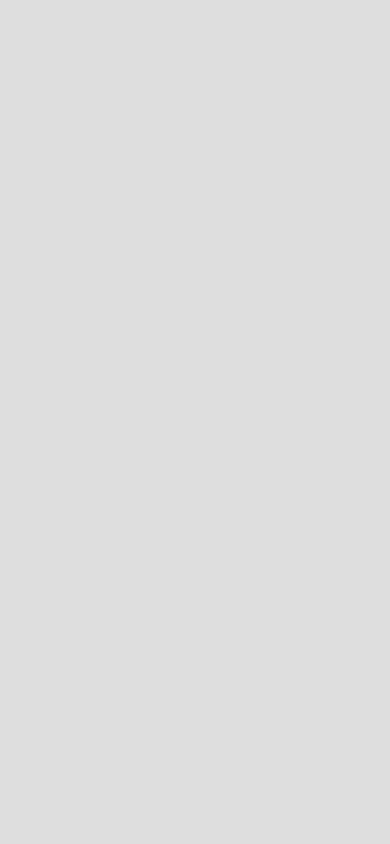
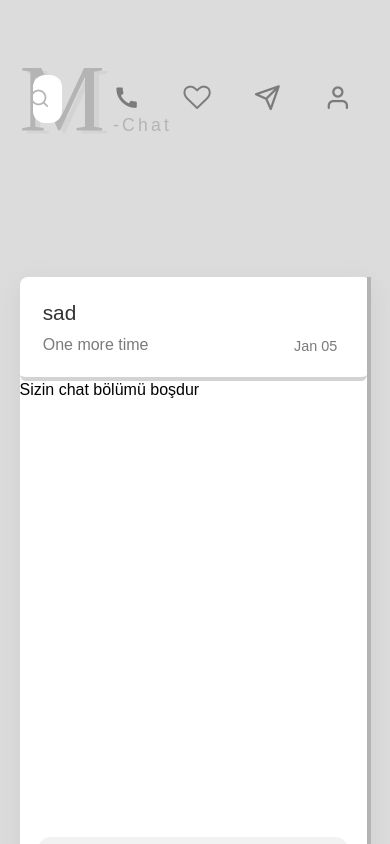
Before and after one commit to gurbanzman/m-chat, a React (Vite) app: page /chat/murad/murad in a window 390 px wide. Before the commit this address had no page. Shown: the top 844 px of the page. Built offline with nearby package versions, Linux system fonts and the light colour scheme.

Commit message:
chatting update

```diff
--- a/package.json
+++ b/package.json
@@ -13,6 +13,10 @@
   "dependencies": {
     "@ckeditor/ckeditor5-build-classic": "^42.0.2",
     "@ckeditor/ckeditor5-react": "^8.0.0",
+    "@cometchat/chat-uikit-react": "^4.3.19",
+    "@cometchat/uikit-elements": "^4.3.15",
+    "@cometchat/uikit-resources": "^4.3.11",
+    "@cometchat/uikit-shared": "^4.3.17",
     "antd": "^5.20.5",
     "axios": "^1.7.3",
     "cors": "^2.8.5",
--- a/src/App.jsx
+++ b/src/App.jsx
@@ -12,7 +12,8 @@ function App() {
       <Route path="/posts/:id" element={<MyPost />}/>
       <Route path="/my-likes/:id" element={<MyLike />}/>
       <Route path="/contact/:id" element={<Contact />}/>
-      <Route path="/chat/:id" element={<Chat />}/>
+      <Route path="/chat/:slug" element={<Chat />}/>
+      <Route path="/chat/:slug/:slug" element={<Chat />}/>
       <Route path="/account/:id" element={<Account  />}/>
       <Route path="/create-post/:id" element={<CreatePost />}/>
       <Route path="/post/:id" element={<Post />}/>
--- a/src/layouts/chat/index.jsx
+++ b/src/layouts/chat/index.jsx
@@ -1,16 +1,16 @@
 import { Link, NavLink} from "react-router-dom";
 import Mega from "../../components/layout-components/mega";
 
-export default function ChattingPage() {
+export default function ChattingPage({className,chatClassName}) {
   return (
     <Mega>
       <main className="main chat">
         <section className="content chat-section">
           <ul className="chat-users_lists">
-            <li className="chat-user_container chat--option">
+            <li className={`chat-user_container chat--option ${className}`}>
               <ul className="chat-user">
                 <li className="chat-user_option">
-                  <NavLink className={`chat-user_head`}>
+                  <NavLink to={`/chat/murad/murad`} className={`chat-user_head`}>
                     <div className="user-option">
                       <span className="user-option_head"> sad</span>
                       <span className="chat-user_latest_mes">
@@ -41,7 +41,7 @@ export default function ChattingPage() {
                 </li>
               </ul>
             </li>
-            <li className="chat-message_container chat--option">
+            <li className={`chat-message_container chat--option ${chatClassName}`}>
               <ul className="chat-message_title">
                 <li className="chat-message_list">
                   <Link className="chat-message_head">Example chat</Link>
--- /dev/null
+++ b/src/pages/chatting-text/index.jsx
@@ -0,0 +1,5 @@
+import ChattingTextPage from "../../layouts/chatting-text";
+
+export default function ChattingText() {
+  return <ChattingTextPage />;
+}
--- a/src/styles/responsive.xl.css
+++ b/src/styles/responsive.xl.css
@@ -46,6 +46,9 @@
    .half-option-user_desc{
       font-size: 1.10rem;
    }
+   .chat-user_container{
+      width: 50% !important;
+   }
 }
 
 /* responsive for 0-846px */
@@ -69,6 +72,9 @@
       width: 5% !important;
       height: 2rem !important;
       min-height: 2rem;
+   }
+   .chat-user_container{
+      width: 40% !important;
    }
 }
 
@@ -95,4 +101,10 @@
    .content{
       width: 90% !important;
    }
+   .chat-user_container{
+      width: 100% !important;
+   }
+   .chat-message_container{
+      display: none;
+   }
 }
--- a/src/styles/responsive.xxl.css
+++ b/src/styles/responsive.xxl.css
@@ -41,6 +41,9 @@
    .main-contact_desc{
       font-size: 1rem !important;
    }
+   .chat-section{
+      width: 90% !important;
+   }
 }
 
 /* responsive for 0-1375px */
```
Also changed, not shown: src/components/cometchat/index.js (added, +23 -0 lines), src/layouts/chatting-text/index.jsx (added, +7 -0 lines), 1 other file (tests, documents, lock files or other folders).
